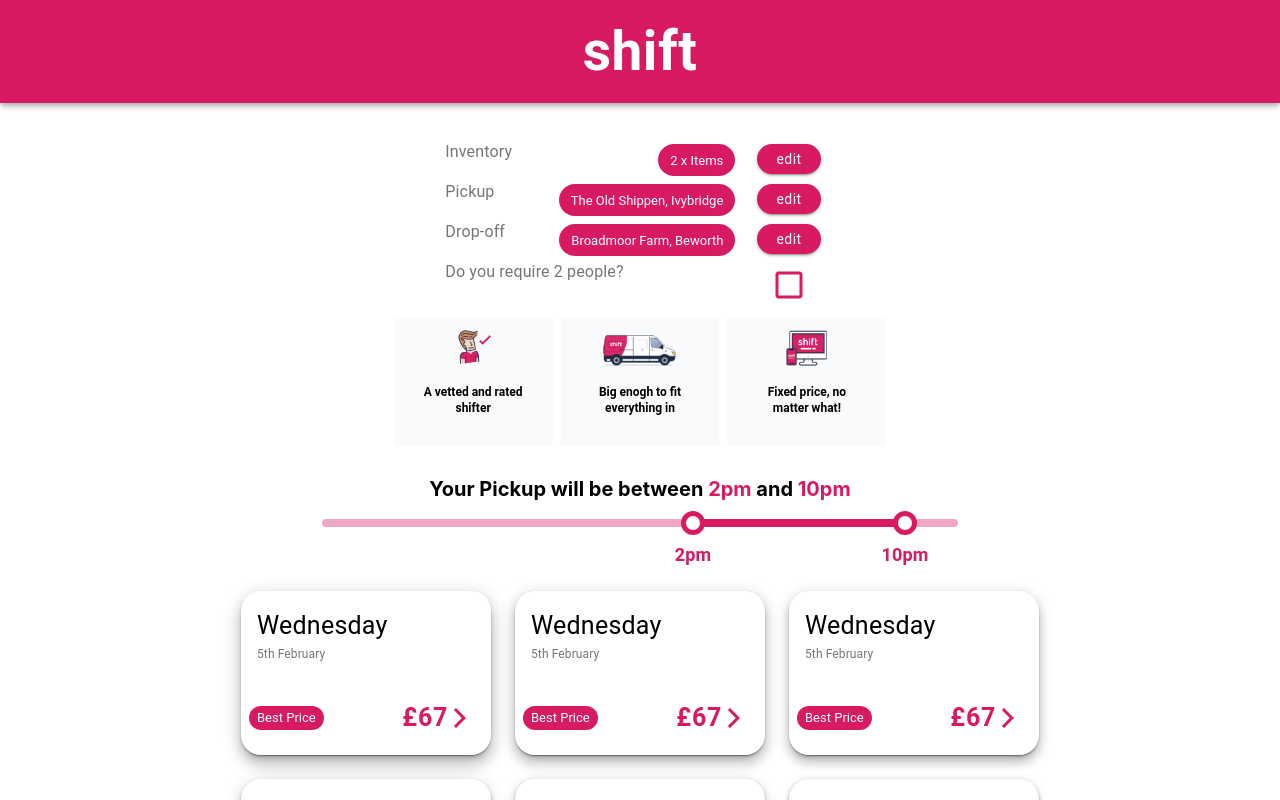
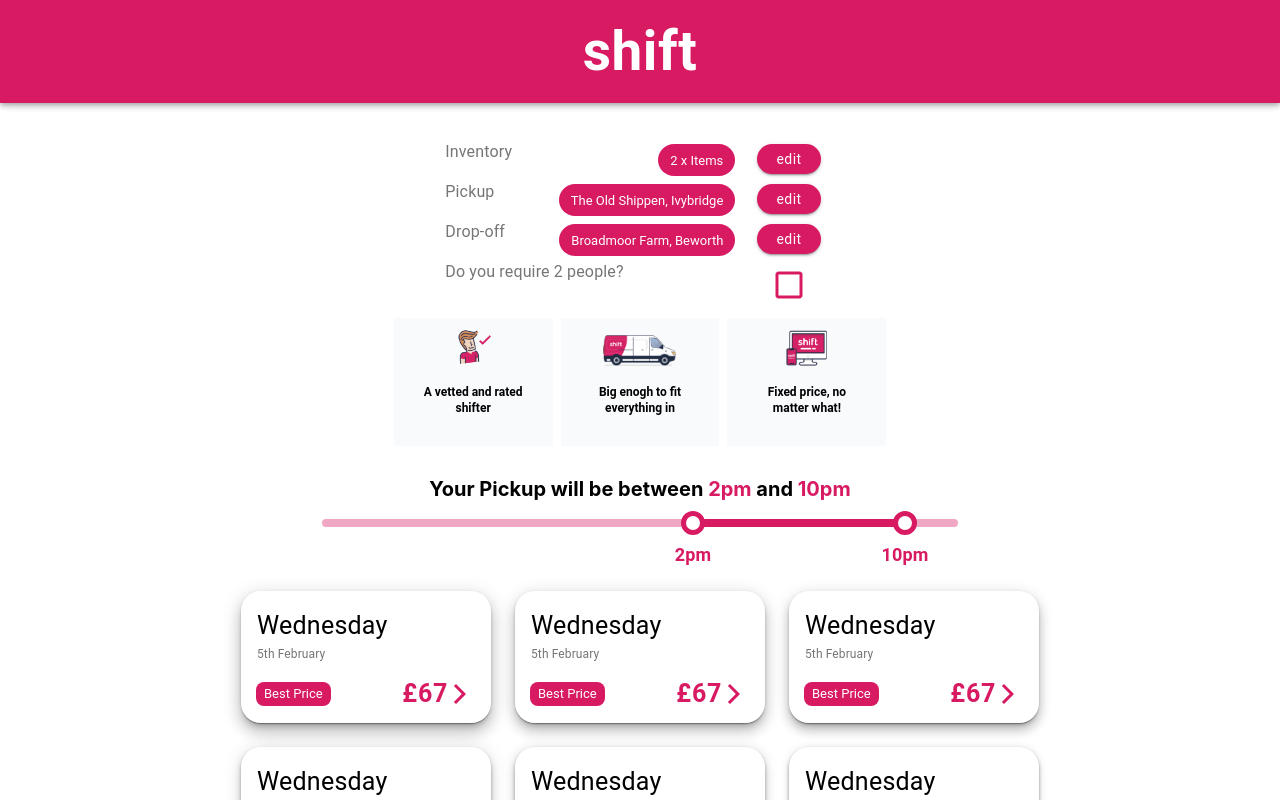
Before and after one commit to ckcnair/shift, a React (Create React App) app: page / in a window 1280 px wide. Shown: the top 800 px of the page. Built offline with nearby package versions, Linux system fonts and the light colour scheme.

Commit message:
padding changes

```diff
--- a/src/components/Card.js
+++ b/src/components/Card.js
@@ -26,6 +26,7 @@
   },
   bestprice: {
     backgroundColor: "#d71a62",
+    borderRadius: 8,
   },
   price: {
     marginLeft: "auto",
@@ -33,13 +34,21 @@
     fontWeight: "bold",
     fontSize: 25,
   },
+  cardcontent: {
+    paddingBottom: 0,
+  },
+  cardaction: {
+    paddingBottom: 0,
+    paddingTop: 0,
+    paddingLeft: 15,
+  },
 });
 
 export default function SimpleCard() {
   const classes = useStyles();
   return (
     <Card className={classes.root}>
-      <CardContent>
+      <CardContent className={classes.cardcontent}>
         <Typography className={classes.title} color="textSecondary">
           Wednesday
         </Typography>
@@ -47,7 +56,7 @@
           5th February
         </Typography>
       </CardContent>
-      <CardActions disableSpacing>
+      <CardActions disableSpacing className={classes.cardaction}>
         <Chip
           size="small"
           label="Best Price"
```
